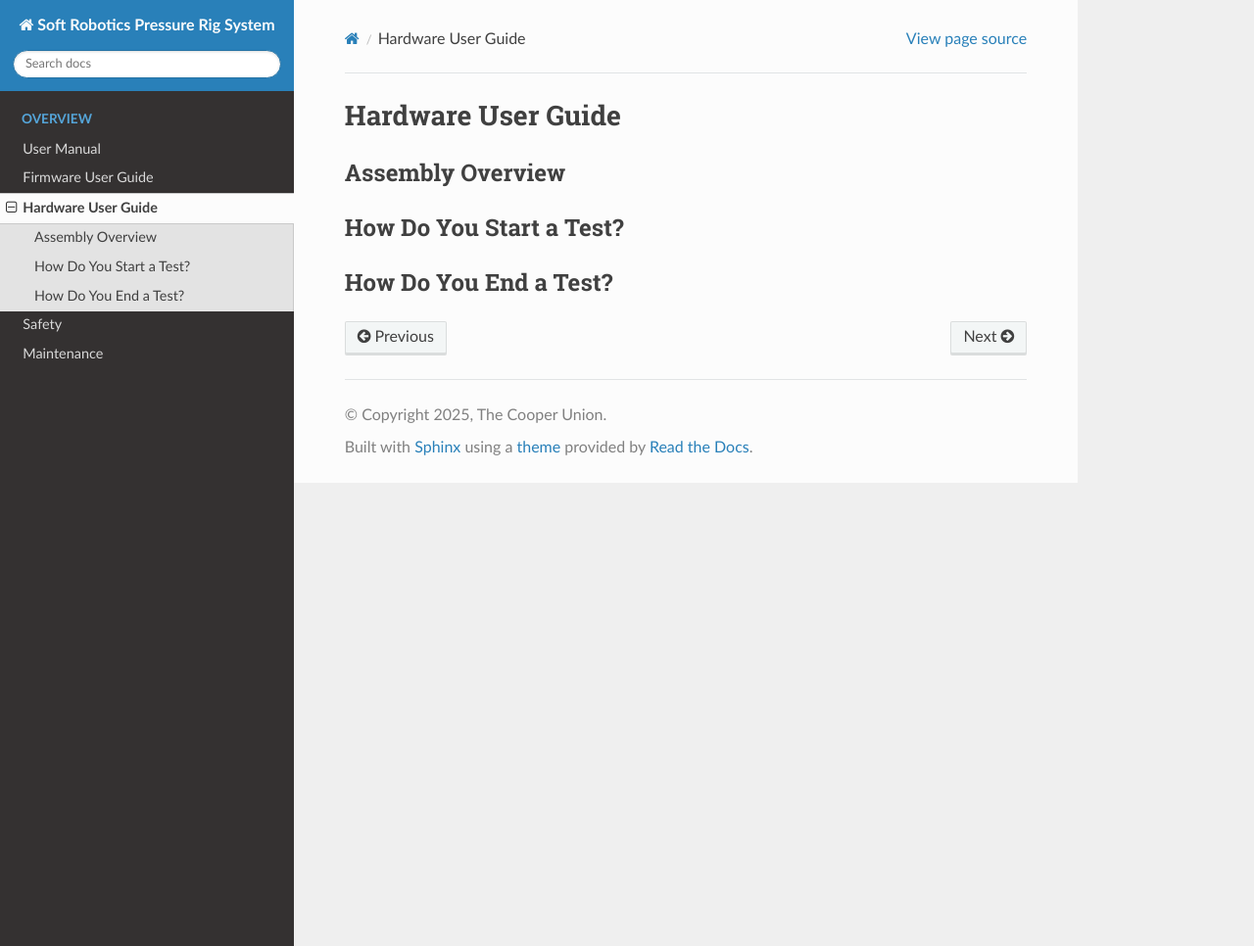
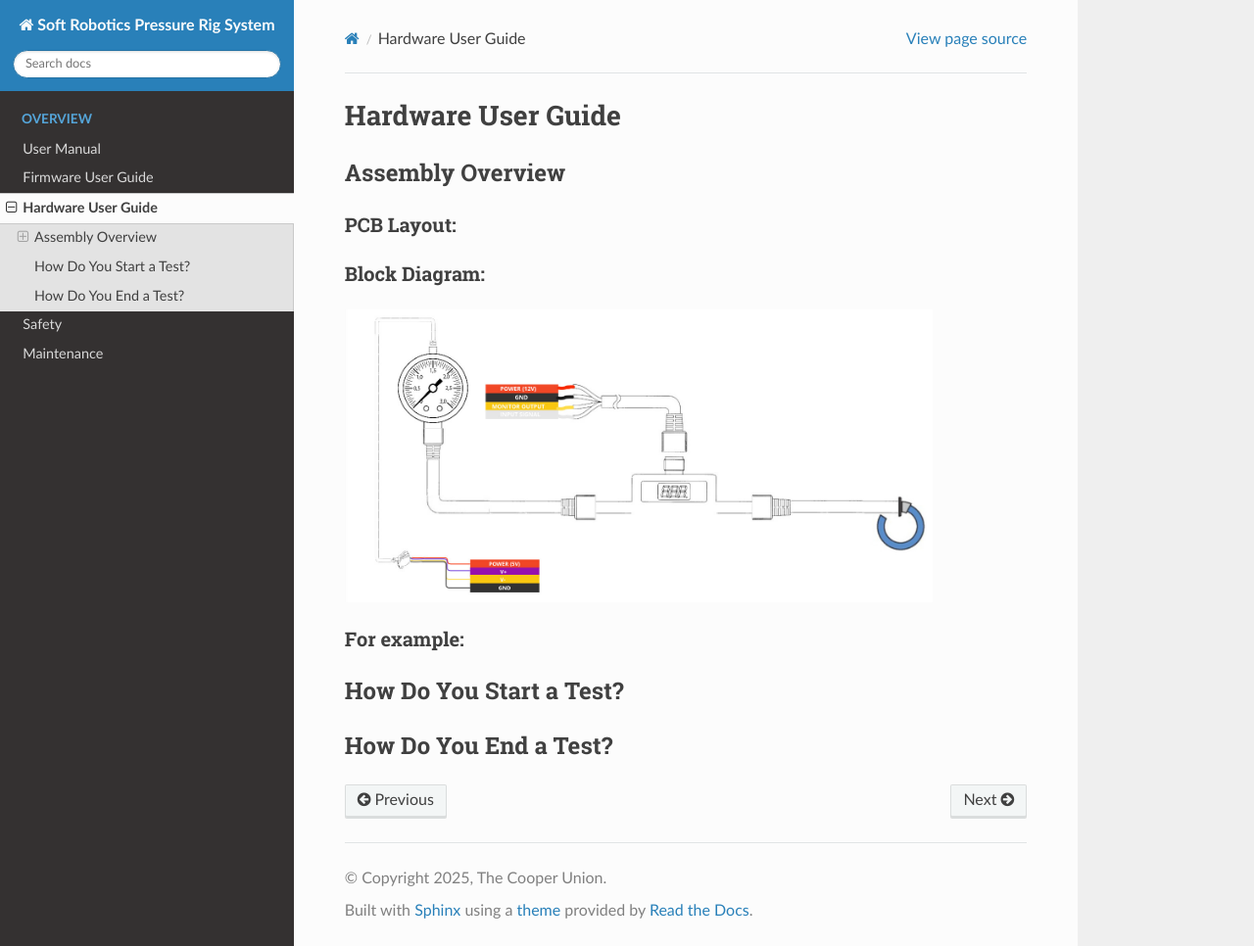
Before and after one commit to CooperUnionBIRDLab/Pressure_Rig_Docs, a Sphinx documentation site: the page built from docs/source/hardware_guide.rst, in a window 1280 px wide and 966 px high. Shown: the whole window at 98% size. Built offline with Sphinx 7.4.7 and the Read the Docs theme 3.1.0, drawn with Linux system fonts in a browser that asks for light colours.

Commit message:
Update hardware_guide.rst

```diff
--- a/docs/source/hardware_guide.rst
+++ b/docs/source/hardware_guide.rst
@@ -4,6 +4,18 @@ Hardware User Guide
 Assembly Overview
 -------
 
+PCB Layout:
+^^^^^^
+
+Block Diagram:
+^^^^^^
+.. image:: images/Pressure_Rig_Block_Diagram.jpg
+   :width: 600
+   :alt: Alternative Text
+
+For example:
+^^^^^^
+
 How Do You Start a Test?
 ------
 
```
